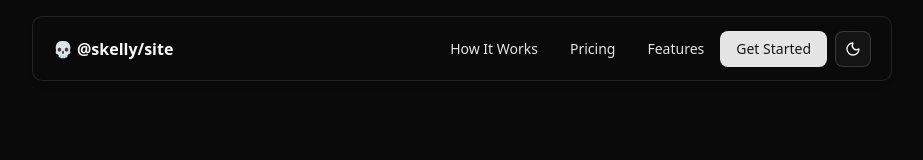
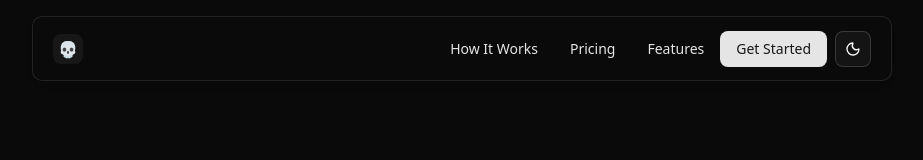
Before and after one commit to yeahitsmejayyy/skelly-site, a React (Vite) app: page / in a window 1280 px wide. Shown: the top 160 px of the page, without its empty margins (178-1101 px from the left). Built offline with nearby package versions, Linux system fonts and the light colour scheme.

Commit message:
chore(site): updated nav1 component

```diff
--- a/src/components/site/nav/nav-1.tsx
+++ b/src/components/site/nav/nav-1.tsx
@@ -12,8 +12,9 @@ export default function Nav1() {
         <div className="sticky lg:top-4 top-0 w-full h-16.25 max-w-215 mx-auto px-5 flex items-center justify-between border lg:rounded-lg bg-background lg:shadow-md">
             <div className="flex items-center gap-1">
                 <div className="flex items-center gap-x-1">
-                    <span>💀</span>
-                    <span className="font-bold lg:block hidden">@skelly/site</span>
+                    <span className="w-[30px] h-[30px] flex items-center justify-center bg-neutral-950 dark:bg-neutral-900 rounded-md">💀</span>
+                    {/* optional: typelogo */}
+                    {/* <span className="font-bold lg:block hidden">@skelly/site</span> */}
                 </div>
             </div>
 
```
